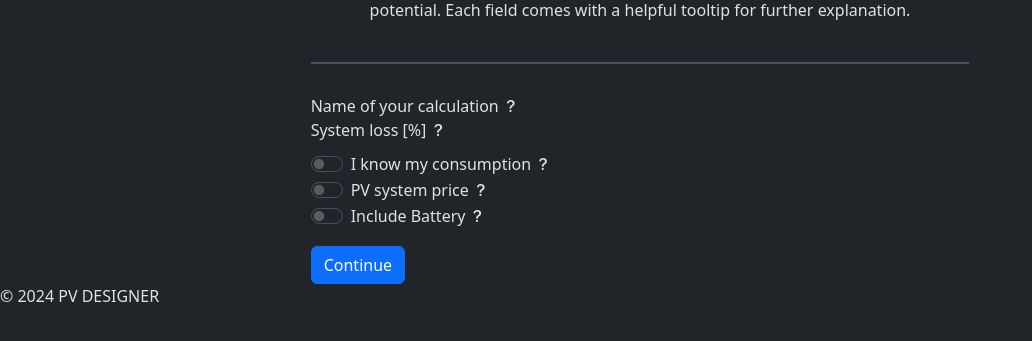
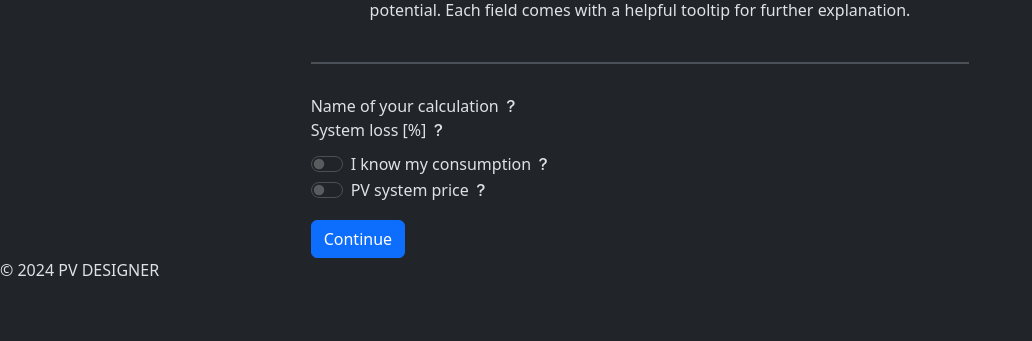
Before and after one commit to tomc02/pv-designer, a Django app: template pv_designer/web_pv_designer/templates/data_page.html in a window 1280 px wide. Shown: the part 246-587 px from the top of the page, without its empty margins (0-1032 px from the left). Run offline with Django 4.2, Linux system fonts and the light colour scheme; the template is opened without the code that fills it: values that come from a table or form of the project are taken from there, others are empty; some libraries are stand-ins or nearby versions.

Commit message:
Remove battery implementation

```diff
--- a/pv_designer/web_pv_designer/forms.py
+++ b/pv_designer/web_pv_designer/forms.py
@@ -34,8 +34,7 @@ class SolarPanelForm(forms.ModelForm):
 
     class Meta:
         model = PVSystemDetails
-        fields = ['title', 'system_loss', 'pv_electricity_price', 'pv_system_cost', 'interest', 'lifetime', 'off_grid',
-                  'battery_capacity', 'discharge_cutoff_limit', 'consumption_per_day','known_consumption', 'consumption_per_year']
+        fields = ['title', 'system_loss', 'pv_electricity_price', 'pv_system_cost', 'interest', 'lifetime', 'known_consumption', 'consumption_per_year']
         widgets = {
             'title': forms.TextInput(attrs={'class': 'form-control'}),
             'system_loss': forms.NumberInput(attrs={'class': 'form-control'}),
@@ -43,9 +42,6 @@ class SolarPanelForm(forms.ModelForm):
             'pv_system_cost': forms.NumberInput(attrs={'class': 'form-control'}),
             'interest': forms.NumberInput(attrs={'class': 'form-control'}),
             'lifetime': forms.NumberInput(attrs={'class': 'form-control'}),
-            'battery_capacity': forms.NumberInput(attrs={'class': 'form-control'}),
-            'discharge_cutoff_limit': forms.NumberInput(attrs={'class': 'form-control'}),
-            'consumption_per_day': forms.NumberInput(attrs={'class': 'form-control'}),
             'known_consumption': forms.CheckboxInput(attrs={'class': 'form-check-input'}),
             'consumption_per_year': forms.NumberInput(attrs={'class': 'form-control'}),
         }
--- a/pv_designer/web_pv_designer/models.py
+++ b/pv_designer/web_pv_designer/models.py
@@ -43,10 +43,6 @@ class PVSystemDetails(models.Model):
     pv_system_cost = models.FloatField(blank=True, null=True)
     interest = models.FloatField(blank=True, null=True)
     lifetime = models.IntegerField(blank=True, null=True)
-    off_grid = models.BooleanField(default=False)
-    battery_capacity = models.FloatField(blank=True, null=True)
-    discharge_cutoff_limit = models.FloatField(blank=True, null=True)
-    consumption_per_day = models.FloatField(blank=True, null=True)
     known_consumption = models.BooleanField(default=False)
     consumption_per_year = models.FloatField(blank=True, null=True)
     created_at = models.DateTimeField(auto_now_add=True)
--- a/pv_designer/web_pv_designer/templates/data_page.html
+++ b/pv_designer/web_pv_designer/templates/data_page.html
@@ -115,42 +115,6 @@
                                 {{ form.lifetime }}
                             </div>
                         </div>
-
-                        <div class="form-check form-switch">
-                            <input class="form-check-input" type="checkbox" name="{{ form.off_grid.name }}"
-                                   id="{{ form.off_grid.id_for_label }}"></input>
-                            <label class="form-check-label" for="{{ form.off_grid.id_for_label }}">Include Battery
-                                <i class="bi bi-question-lg" data-bs-toggle="tooltip" data-bs-placement="right"
-                                   title="Select this option if your PV system includes energy storage solutions like batteries.
-                            This is essential for off-grid systems or for adding energy resilience to grid-tied systems."></i></label>
-                        </div>
-
-                        <div id="batteryFields" style="display:none;">
-                            <div class="form-group">
-                                <label for="{{ form.battery_capacity.id_for_label }}">Battery capacity [Wh]
-                                    <i class="bi bi-question-lg" data-bs-toggle="tooltip" data-bs-placement="right"
-                                       title="Total energy storage capacity of the battery(ies) in watt-hours (Wh).
-                                Adequate capacity is critical for ensuring energy availability during periods without sunlight."></i></label>
-                                {{ form.battery_capacity }}
-                            </div>
-
-                            <div class="form-group">
-                                <label for="{{ form.discharge_cutoff_limit.id_for_label }}">Discharge cut-off limit
-                                    [%]
-                                    <i class="bi bi-question-lg" data-bs-toggle="tooltip" data-bs-placement="right"
-                                       title="Minimum state of charge as a percentage before the system stops drawing power from the battery.
-                                Setting this limit helps in prolonging battery life."></i></label>
-                                {{ form.discharge_cutoff_limit }}
-                            </div>
-
-                            <div class="form-group">
-                                <label for="{{ form.consumption_per_day.id_for_label }}">Consumption per day [Wh]
-                                    <i class="bi bi-question-lg" data-bs-toggle="tooltip" data-bs-placement="right"
-                                       title="Your daily energy consumption in watt-hours (Wh).
-                                This figure helps in sizing the battery system to ensure it can meet your daily energy demands."></i></label>
-                                {{ form.consumption_per_day }}
-                            </div>
-                        </div>
                         <button class="btn btn-primary mt-3" type="submit" onclick="showProcessing()">Continue</button>
                     </form>
                 </div>
@@ -178,12 +142,7 @@
             checkbox.trigger('change');
         }
         toggleElementVisibility($('#{{ form.pv_electricity_price.auto_id }}'), 'pvElectricityPriceInputs');
-        toggleElementVisibility($('#{{ form.off_grid.auto_id }}'), 'batteryFields');
         toggleElementVisibility($('#{{ form.known_consumption.auto_id }}'), 'consumptionInput');
-
-        // Set default values
-        const offGridDefaultValue = "{{ form.off_grid.value }}";
-        $(`#${'{{ form.off_grid.id_for_label }}'}`).prop('checked', offGridDefaultValue === "True").trigger('change');
 
         const pvElectricityPriceDefaultValue = "{{ form.pv_electricity_price.value }}";
         const knownConsumptionDefaultValue = "{{ form.known_consumption.value }}";
```
Also changed, not shown: pv_designer/web_pv_designer/utils/utils.py (+0 -20 lines), pv_designer/media/map_images/2.png.
